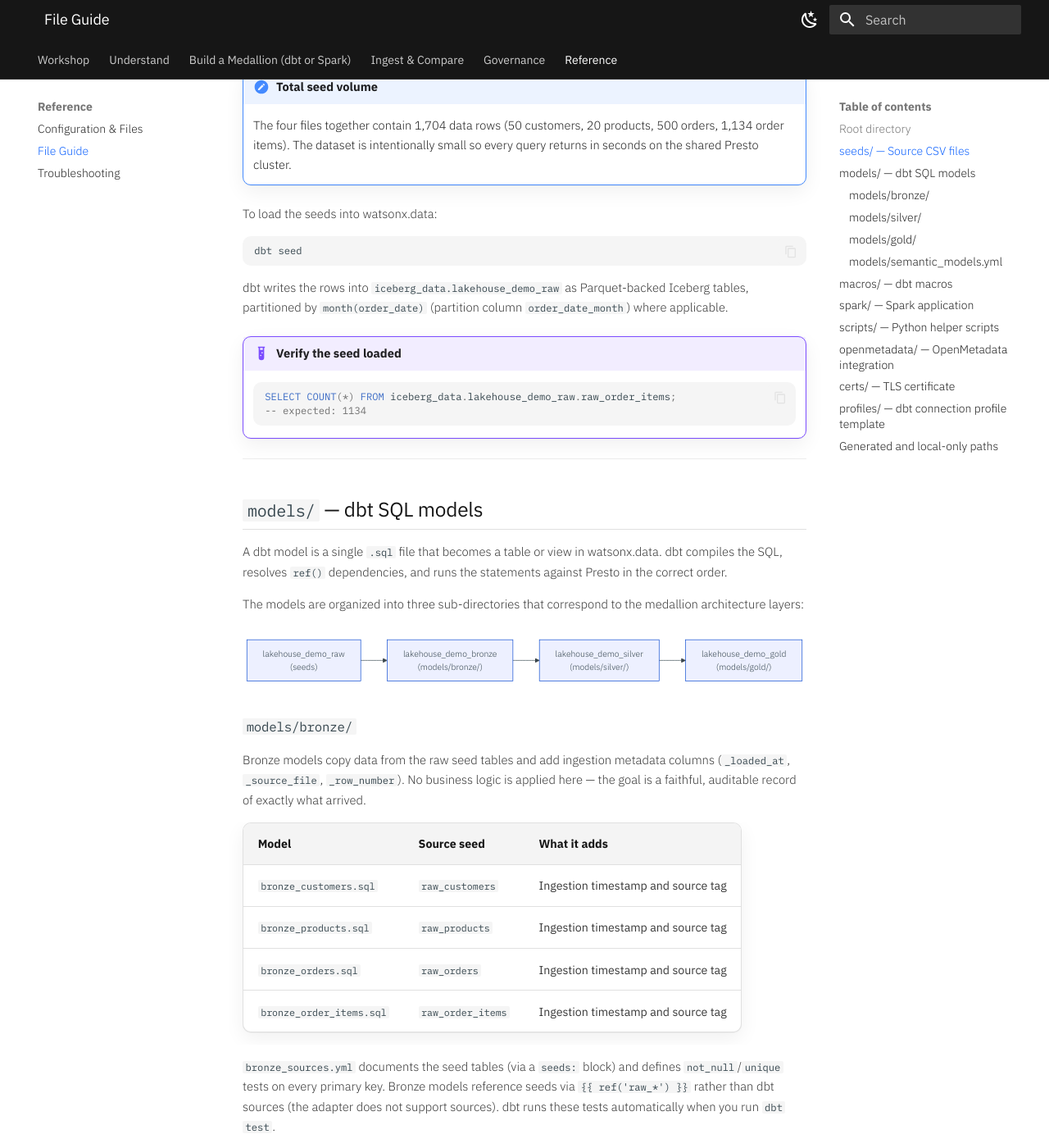
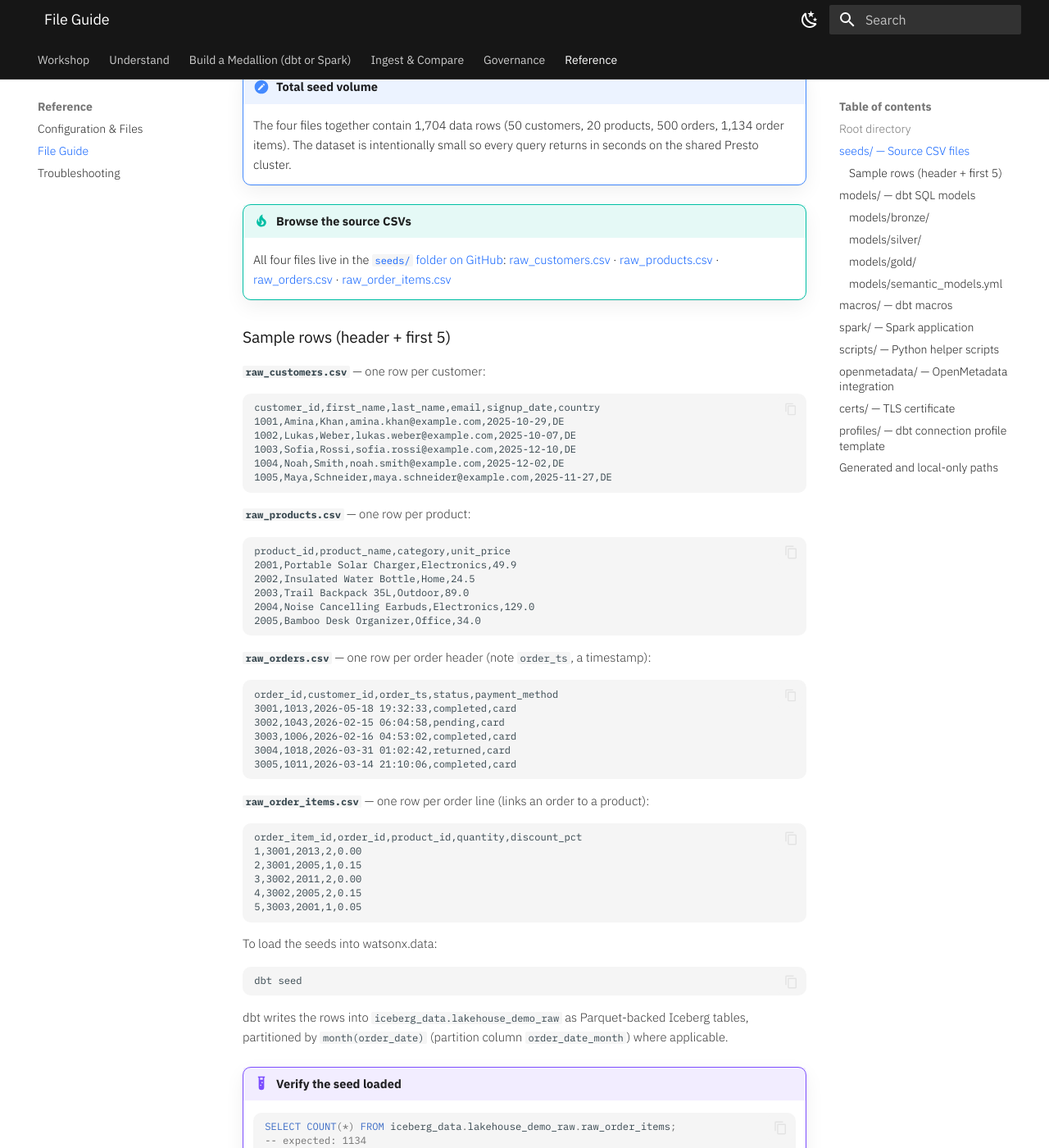
Before and after one commit to aseelert/ibmas-watsonxdata-dbt, an MkDocs documentation site: the page built from docs/files.md, in a window 1280 px wide and 1400 px high, scrolled down 2454 px. Shown: the whole window at 82% size. Built offline with MkDocs 1.6.1 and Material for MkDocs 9.7.7, drawn with Linux system fonts in a browser that asks for light colours.

Commit message:
docs: add CSV source links + header/5-row samples for each seed file
In the files.md seeds/ section, link to the seeds/ folder and each raw_*.csv on
GitHub, and show the header plus first 5 rows for raw_customers, raw_products,
raw_orders, and raw_order_items so readers see the exact schema and example data.

Co-Authored-By: Claude Opus 4.8 <noreply@anthropic.com>

````diff
--- a/docs/files.md
+++ b/docs/files.md
@@ -71,6 +71,59 @@ dbt reads these files and runs `INSERT` statements to populate the `lakehouse_de
 
 !!! note "Total seed volume"
     The four files together contain 1,704 data rows (50 customers, 20 products, 500 orders, 1,134 order items). The dataset is intentionally small so every query returns in seconds on the shared Presto cluster.
+
+!!! tip "Browse the source CSVs"
+    All four files live in the [`seeds/` folder on GitHub](https://github.com/aseelert/ibmas-watsonxdata-dbt/tree/main/seeds):
+    [raw_customers.csv](https://github.com/aseelert/ibmas-watsonxdata-dbt/blob/main/seeds/raw_customers.csv) ·
+    [raw_products.csv](https://github.com/aseelert/ibmas-watsonxdata-dbt/blob/main/seeds/raw_products.csv) ·
+    [raw_orders.csv](https://github.com/aseelert/ibmas-watsonxdata-dbt/blob/main/seeds/raw_orders.csv) ·
+    [raw_order_items.csv](https://github.com/aseelert/ibmas-watsonxdata-dbt/blob/main/seeds/raw_order_items.csv)
+
+### Sample rows (header + first 5)
+
+**`raw_customers.csv`** — one row per customer:
+
+```csv
+customer_id,first_name,last_name,email,signup_date,country
+1001,Amina,Khan,amina.khan@example.com,2025-10-29,DE
+1002,Lukas,Weber,lukas.weber@example.com,2025-10-07,DE
+1003,Sofia,Rossi,sofia.rossi@example.com,2025-12-10,DE
+1004,Noah,Smith,noah.smith@example.com,2025-12-02,DE
+1005,Maya,Schneider,maya.schneider@example.com,2025-11-27,DE
+```
+
+**`raw_products.csv`** — one row per product:
+
+```csv
+product_id,product_name,category,unit_price
+2001,Portable Solar Charger,Electronics,49.9
+2002,Insulated Water Bottle,Home,24.5
+2003,Trail Backpack 35L,Outdoor,89.0
+2004,Noise Cancelling Earbuds,Electronics,129.0
+2005,Bamboo Desk Organizer,Office,34.0
+```
+
+**`raw_orders.csv`** — one row per order header (note `order_ts`, a timestamp):
+
+```csv
+order_id,customer_id,order_ts,status,payment_method
+3001,1013,2026-05-18 19:32:33,completed,card
+3002,1043,2026-02-15 06:04:58,pending,card
+3003,1006,2026-02-16 04:53:02,completed,card
+3004,1018,2026-03-31 01:02:42,returned,card
+3005,1011,2026-03-14 21:10:06,completed,card
+```
+
+**`raw_order_items.csv`** — one row per order line (links an order to a product):
+
+```csv
+order_item_id,order_id,product_id,quantity,discount_pct
+1,3001,2013,2,0.00
+2,3001,2005,1,0.15
+3,3002,2011,2,0.00
+4,3002,2005,2,0.15
+5,3003,2001,1,0.05
+```
 
 To load the seeds into watsonx.data:
 
````
